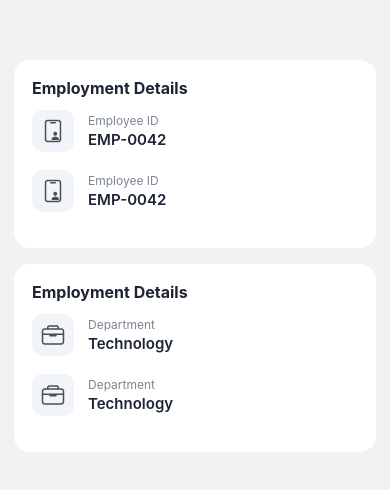
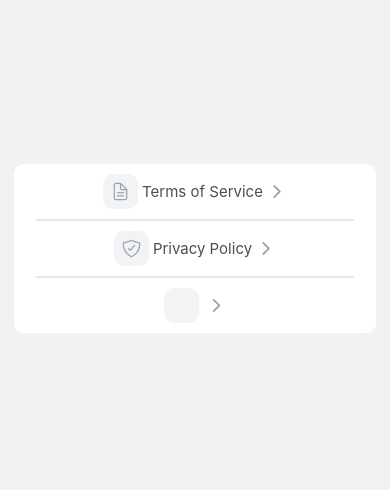
Before and after one commit to faisalabdulghani/gps_base_attendance_app, a React Native app: screen /Login in a window 390 px wide. Shown: the part 174-664 px from the top of the page. Built offline with nearby package versions, Linux system fonts and the light colour scheme.

Commit message:
SettingCard component

```diff
--- a/app/components/ProfileDetailCard.js
+++ b/app/components/ProfileDetailCard.js
@@ -3,7 +3,7 @@ import { View, Text, StyleSheet } from "react-native";
 import { Ionicons } from "@expo/vector-icons";
 import { Colors } from "../theme/Colors";
 
-export default function ProfileDetailCard({ title, label, value, icon }) {
+export default function ProfileDetailCard({ title, label, value, icon, label1, value1, icon1 }) {
     return (
         <View style={styles.card}>
             <Text style={styles.title}>{title}</Text>
@@ -20,12 +20,12 @@ export default function ProfileDetailCard({ title, label, value, icon }) {
             </View>
             <View style={styles.row}>
                 <View style={styles.iconContainer}>
-                    <Ionicons name={icon} size={24} color={Colors.DARKGREY} />
+                    <Ionicons name={icon1} size={24} color={Colors.DARKGREY} />
                 </View>
 
                 <View>
-                    <Text style={styles.label}>{label}</Text>
-                    <Text style={styles.value}>{value}</Text>
+                    <Text style={styles.label}>{label1}</Text>
+                    <Text style={styles.value}>{value1}</Text>
                 </View>
             </View>
         </View>
--- /dev/null
+++ b/app/components/SettingsItem.js
@@ -0,0 +1,85 @@
+import React from "react";
+import { View, Text, TouchableOpacity, StyleSheet } from "react-native";
+import { Ionicons } from "@expo/vector-icons";
+import { Colors } from "../theme/Colors";
+
+const SettingsItem = ({
+    title,
+    icon,
+    title1,
+    icon1,
+    title2,
+    icon2,
+    onPress,
+}) => {
+    return (
+        <View style={styles.container}>
+            {/* Icon */}
+            <TouchableOpacity style={styles.touchContainer} onPress={onPress}>
+                <View style={styles.iconBox}>
+                    <Ionicons name={icon} size={20} color={Colors.LIGHTGREY} />
+                </View>
+                <Text style={styles.title}>{title}</Text>
+                <Ionicons name="chevron-forward" size={20} color={Colors.LIGHTGREY} />
+            </TouchableOpacity>
+            <View style={styles.divider}></View>
+
+            <TouchableOpacity style={styles.touchContainer}>
+                <View style={styles.iconBox}>
+                    <Ionicons name={icon1} size={20} color={Colors.LIGHTGREY} />
+                </View>
+                <Text style={styles.title}>{title1}</Text>
+                <Ionicons name="chevron-forward" size={20} color={Colors.LIGHTGREY} />
+            </TouchableOpacity>
+
+            <View style={styles.divider}></View>
+
+            <TouchableOpacity style={styles.touchContainer}>
+                <View style={styles.iconBox}>
+                    <Ionicons name={icon2} size={20} color={Colors.LIGHTGREY} />
+                </View>
+                <Text style={styles.title}>{title2}</Text>
+                <Ionicons name="chevron-forward" size={20} color={Colors.LIGHTGREY} />
+            </TouchableOpacity>
+        </View>
+    );
+};
+
+export default SettingsItem;
+
+const styles = StyleSheet.create({
+    container: {
+        backgroundColor: "#fff",
+        // paddingVertical: 16,
+        paddingHorizontal: 14,
+        alignItems: "center",
+        borderRadius: 10,
+        elevation: 1,
+    },
+    divider: {
+        borderWidth: 0.5,
+        borderColor: Colors.DIVIDERCOLOR,
+        width: "95%"
+    },
+    touchContainer: {
+        flexDirection: "row",
+        marginVertical: 10,
+        justifyContent: "center",
+        alignItems: "center"
+    },
+    iconBox: {
+        width: 35,
+        height: 35,
+        borderRadius: 10,
+        alignItems: "center",
+        justifyContent: "center",
+        backgroundColor: Colors.LIGHTGREY + "20"
+    },
+    title: {
+        flex: 1,
+        fontSize: 15,
+        color: Colors.DARKGREY,
+        paddingHorizontal: 4,
+        alignSelf: "center"
+    },
+});
--- a/app/screens/LoginScreen.js
+++ b/app/screens/LoginScreen.js
@@ -9,6 +9,7 @@ import TodayDate from '../components/TodayDate';
 import GeoLocationLog from '../components/GeoLocationLog';
 import AttendanceDetailCard from '../components/AttendanceDetailCard';
 import ProfileDetailCard from '../components/ProfileDetailCard';
+import SettingsItem from '../components/SettingsItem';
 
 export default function LoginScreen() {
     const [selected, setSelected] = useState("2025-11-23");
@@ -85,19 +86,18 @@ export default function LoginScreen() {
         // </View>
         <View style={styles.container}>
 
-            <ProfileDetailCard
-                title="Employment Details"
-                label="Employee ID"
-                value="EMP-0042"
-                icon="id-card-outline"
+            {/* <SettingsItem
+                title="Manage Data Sharing"
+                icon="share-social-outline"
+            /> */}
+
+            <SettingsItem
+                title="Terms of Service"
+                icon="document-text-outline"
+                title1="Privacy Policy"
+                icon1="shield-checkmark-outline"
             />
 
-            <ProfileDetailCard
-                title="Employment Details"
-                label="Department"
-                value="Technology"
-                icon="briefcase-outline"
-            />
 
         </View>
     );
```
